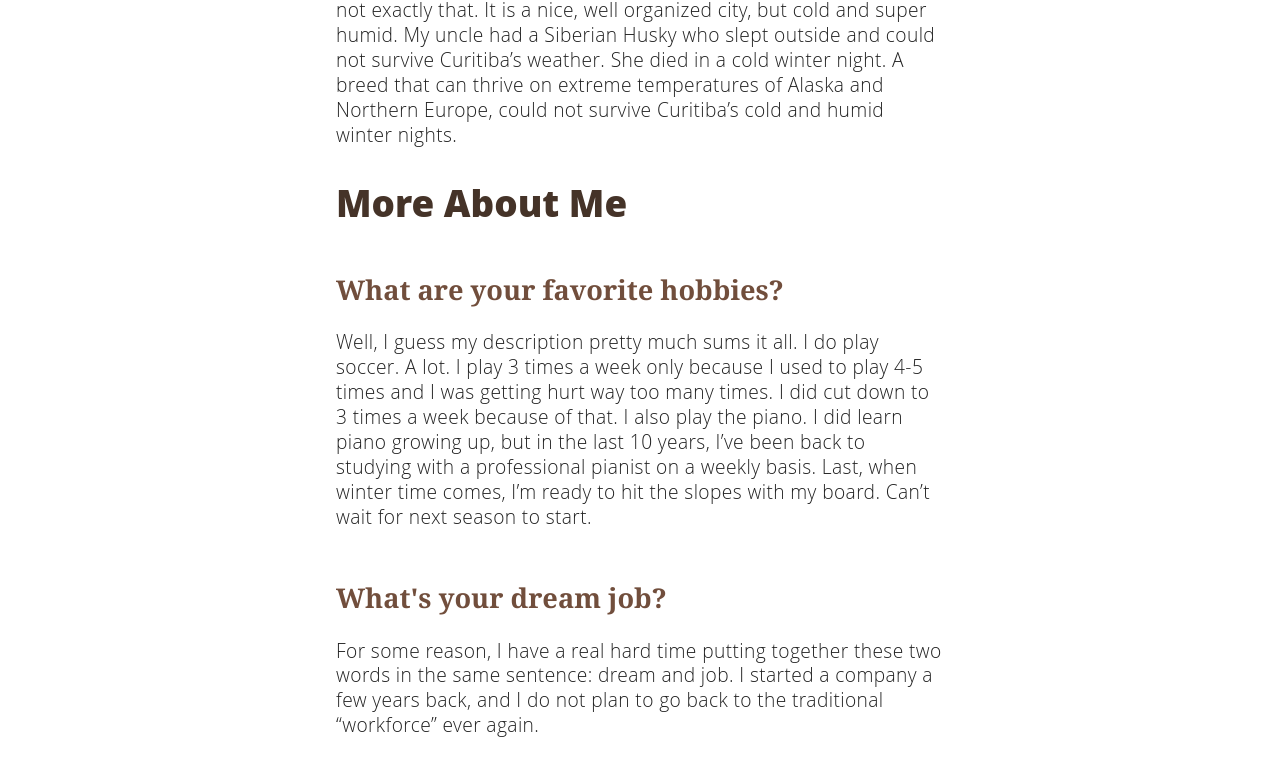
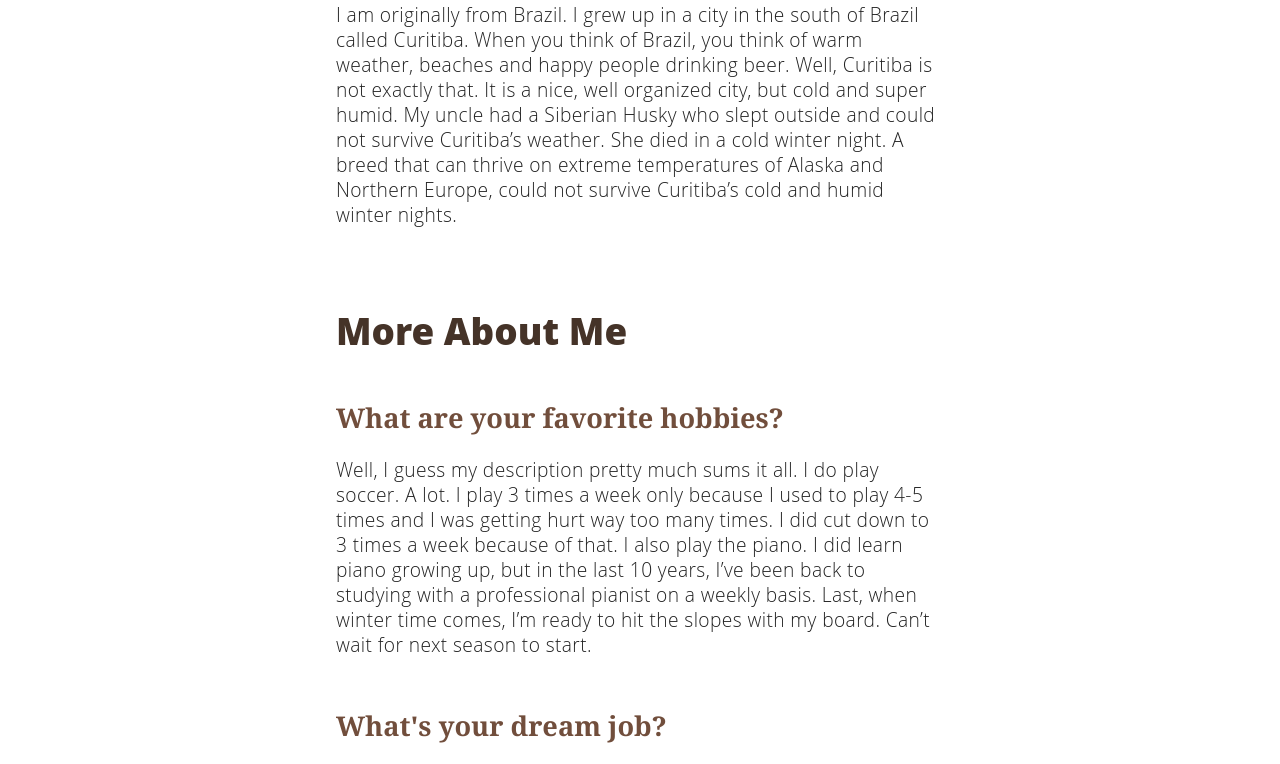
Before and after one commit to guibastos/dPPVmy, a plain HTML site: page index.html in a window 1280 px wide. Shown: the part 728-1492 px from the top of the page. Drawn offline with Linux system fonts and the light colour scheme.

Commit message:
fixing padding

```diff
--- a/css/style.css
+++ b/css/style.css
@@ -92,7 +92,8 @@ body {
     max-width: 38em;
     margin-left: auto;
     margin-right: auto;
-    margin-top: 2em;
+    margin-top: 1em;
+    padding: 1em;
 }
 .social {
   display: flex;
@@ -167,13 +168,15 @@ body {
   color: #C0A089;
 }
 
-@media only screen and (max-width: 500px) {
+@media only screen and (max-width: 700px) {
     .masthead {
         padding: 3em 0;
     }
     .masthead-heading {
         font-size: 3em;
     }
+}
+@media only screen and (max-width: 500px) {
     .social {
       flex-direction: column;
     }
```
